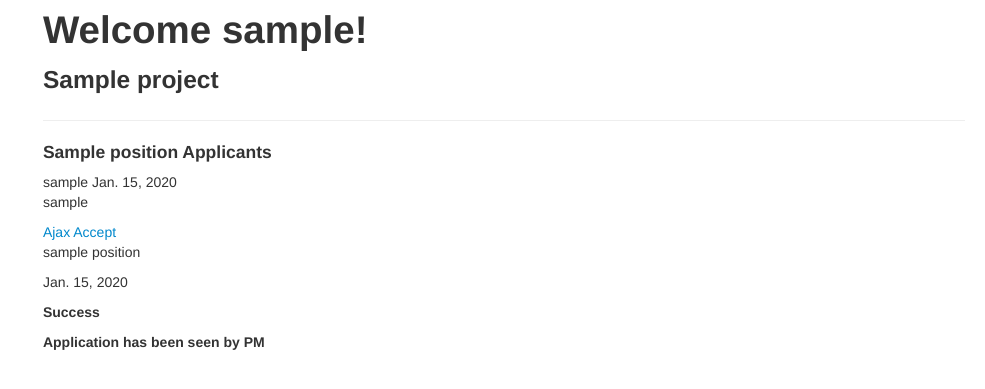
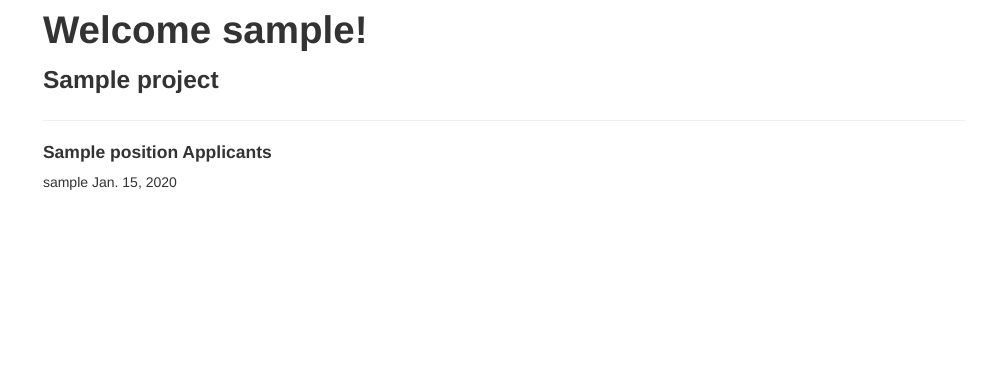
Before and after one commit to Cydus/MatchingSystem, a Django app: page /applist/ in a window 1280 px wide. Shown: the part 250-639 px from the top of the page, without its empty margins (295-1280 px from the left). Run offline with Django 3.2, Linux system fonts and the light colour scheme; a user stored in the database is signed in; tables that the repository leaves empty hold one stand-in row (values such as "Sample post").

Commit message:
accept application working

```diff
--- a/matching_system_project/matching_system_project/templates/matching_system_project/applist.html
+++ b/matching_system_project/matching_system_project/templates/matching_system_project/applist.html
@@ -42,7 +42,7 @@
                   {% if position.projectID == project %}
                    {% for application in applications %}
                       {% if application.PositionID == position %}
-                       {% if application.UserID == user %}
+                       {% if application.accepted == False %}
                        <p>{{application.UserID}} </p>
 
 
--- a/matching_system_project/matching_system_project/templates/matching_system_project/login.html
+++ b/matching_system_project/matching_system_project/templates/matching_system_project/login.html
@@ -29,5 +29,5 @@
                 </form>
 
                 </div>
-<           /div>
+            </div>
         {% endblock %}
--- a/matching_system_project/matching_system_project/views.py
+++ b/matching_system_project/matching_system_project/views.py
@@ -255,16 +255,27 @@ def accept(request,appid):
 
     app= Application.objects.get(pk=appid)
 
-    if Application.objects.get(pk=appid).accepted != True:
-       Application.objects.set(seenByPm=True )
-       Application.objects.set(accepted=True )
+    if Application.objects.get(pk=appid).accepted == False:
+
+        app.accepted = True
+        app.seenByPM = True
+
+        app.save()
+
+        pos = Position.objects.get(pk=app.PositionID.id)
+        pos.isOpen = False
+        pos.save()
+
+
+       # Application.objects.set(seenByPm=True )
+       # Application.objects.set(accepted=True )
      #  Application.objects.get(pk=appid).accepted=True
       # Application.objects.get(pk=appid).seenByPm=True
       # Application.objects.get(pk=appid).save()
-       print Application.objects.get(pk=appid).PositionID
+
+        print Application.objects.get(pk=appid).PositionID
     else:
-        print "you can accept person only once"
-   # Application.objects.set
+        print "cannot accept application more than once"
 
     if 'HTTP_REFERER' in request.META:
         return HttpResponseRedirect(request.META['HTTP_REFERER'])
```
